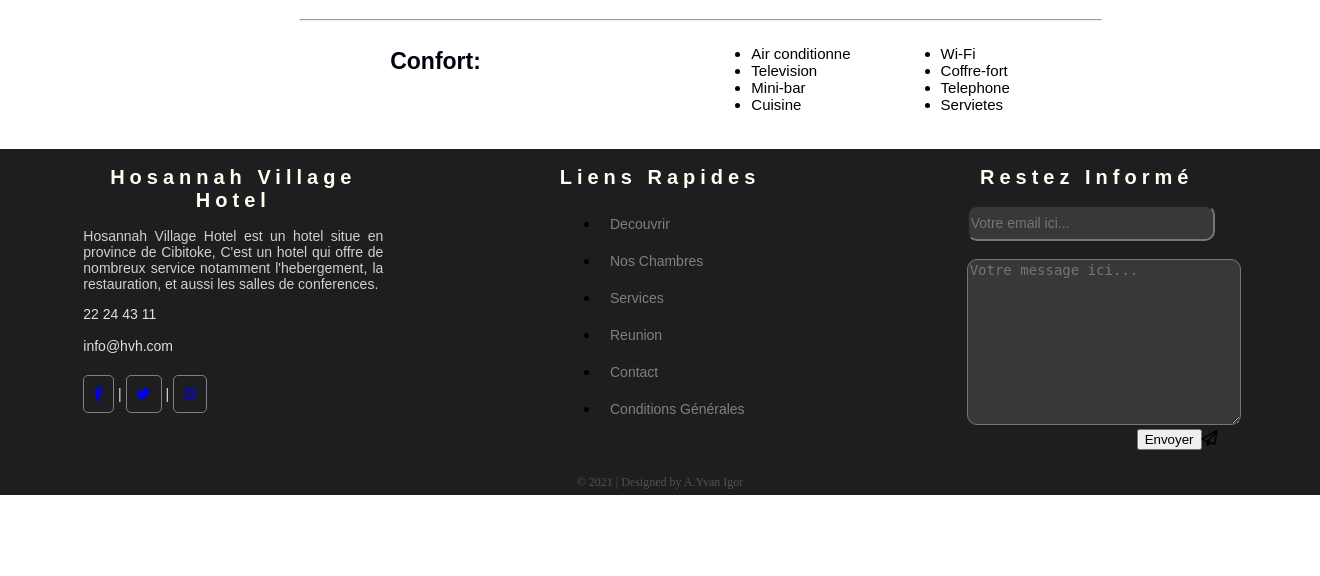
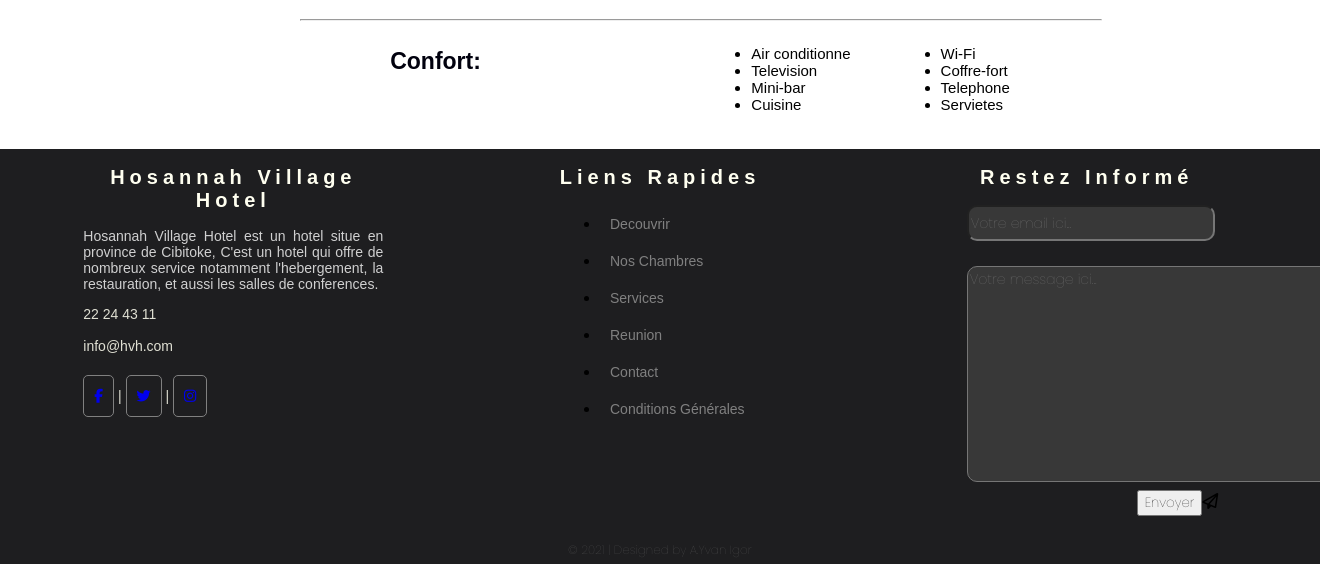
Before and after one commit to ahishakiyeyv/hosanna, a PHP site: page /vip.php in a window 1320 px wide; the page is wider, and only the part inside the window is pictured. Shown: the part 1221-1797 px from the top of that part. Before the commit the page ends 1716 px from the top of that part, so only its background shows below. Run offline with PHP 8.4, Linux system fonts and the light colour scheme; some libraries are stand-ins or nearby versions.

Commit message:
Font changed to poppins

```diff
--- a/css/chambre.css
+++ b/css/chambre.css
@@ -1,3 +1,7 @@
+@import url('https://fonts.googleapis.com/css2?family=Poppins:wght@100&display=swap');
+*{
+    font-family: 'Poppins', sans-serif;
+}
 body{
     background-image: url("../images/b.png");
 
--- a/css/contact.css
+++ b/css/contact.css
@@ -1,4 +1,7 @@
-
+@import url('https://fonts.googleapis.com/css2?family=Poppins:wght@100&display=swap');
+*{
+    font-family: 'Poppins', sans-serif;
+}
 article{
     box-sizing:border-box;
     border:1px solid gray;
--- a/css/foote.css
+++ b/css/foote.css
@@ -1,3 +1,7 @@
+@import url('https://fonts.googleapis.com/css2?family=Poppins:wght@100&display=swap');
+*{
+    font-family: 'Poppins', sans-serif;
+}
 footer{
     background:rgb(30, 30, 32);
 }
--- a/css/footer.css
+++ b/css/footer.css
@@ -1,3 +1,7 @@
+@import url('https://fonts.googleapis.com/css2?family=Poppins:wght@100&display=swap');
+*{
+    font-family: 'Poppins', sans-serif;
+}
 footer{
     background:rgb(30, 30, 32);
 }
--- a/css/menus.css
+++ b/css/menus.css
@@ -1,4 +1,8 @@
 /*=====================================debut du menu=====================================*/
+@import url('https://fonts.googleapis.com/css2?family=Poppins:wght@100&display=swap');
+*{
+    font-family: 'Poppins', sans-serif;
+}
 body{
     padding:0;
     margin:0;
--- a/css/reserves.css
+++ b/css/reserves.css
@@ -1,6 +1,8 @@
+@import url('https://fonts.googleapis.com/css2?family=Poppins:wght@100&display=swap');
 *{
-    margin: 0;
-    padding: 0;
+    font-family: 'Poppins', sans-serif;
+    margin:0;
+    padding:0;
 }
 body{
     background-image: url(../images/resort.jpg);
--- a/css/reunione.css
+++ b/css/reunione.css
@@ -1,3 +1,7 @@
+@import url('https://fonts.googleapis.com/css2?family=Poppins:wght@100&display=swap');
+*{
+    font-family: 'Poppins', sans-serif;
+}
 body{
     background-image:url("../images/b.png");
 }
--- a/css/services.css
+++ b/css/services.css
@@ -1,3 +1,7 @@
+@import url('https://fonts.googleapis.com/css2?family=Poppins:wght@100&display=swap');
+*{
+    font-family: 'Poppins', sans-serif;
+}
 body{
     background-image:url("../images/w.png");
 }
--- a/css/simples.css
+++ b/css/simples.css
@@ -1,3 +1,7 @@
+@import url('https://fonts.googleapis.com/css2?family=Poppins:wght@100&display=swap');
+*{
+    font-family: 'Poppins', sans-serif;
+}
 body{
     background:linear-gradient(90deg,rgb(184, 178, 178),ivory);
 }
--- a/css/standard.css
+++ b/css/standard.css
@@ -1,4 +1,7 @@
-
+@import url('https://fonts.googleapis.com/css2?family=Poppins:wght@100&display=swap');
+*{
+    font-family: 'Poppins', sans-serif;
+}
 /*====================================debut de la premiere section================================*/
 
 #section1{
--- a/css/styles.css
+++ b/css/styles.css
@@ -1,3 +1,7 @@
+@import url('https://fonts.googleapis.com/css2?family=Poppins:wght@100&display=swap');
+*{
+    font-family: 'Poppins', sans-serif;
+}
 body{
     margin:0;
 }
--- a/css/vip.css
+++ b/css/vip.css
@@ -1,4 +1,7 @@
-
+@import url('https://fonts.googleapis.com/css2?family=Poppins:wght@100&display=swap');
+*{
+    font-family: 'Poppins', sans-serif;
+}
 /*====================================debut de la premiere section================================*/
 
 #section1{
```
Also changed, not shown: css/decouvrir.css (+4 -6 lines), css/decouvrire.css (+4 -6 lines).
